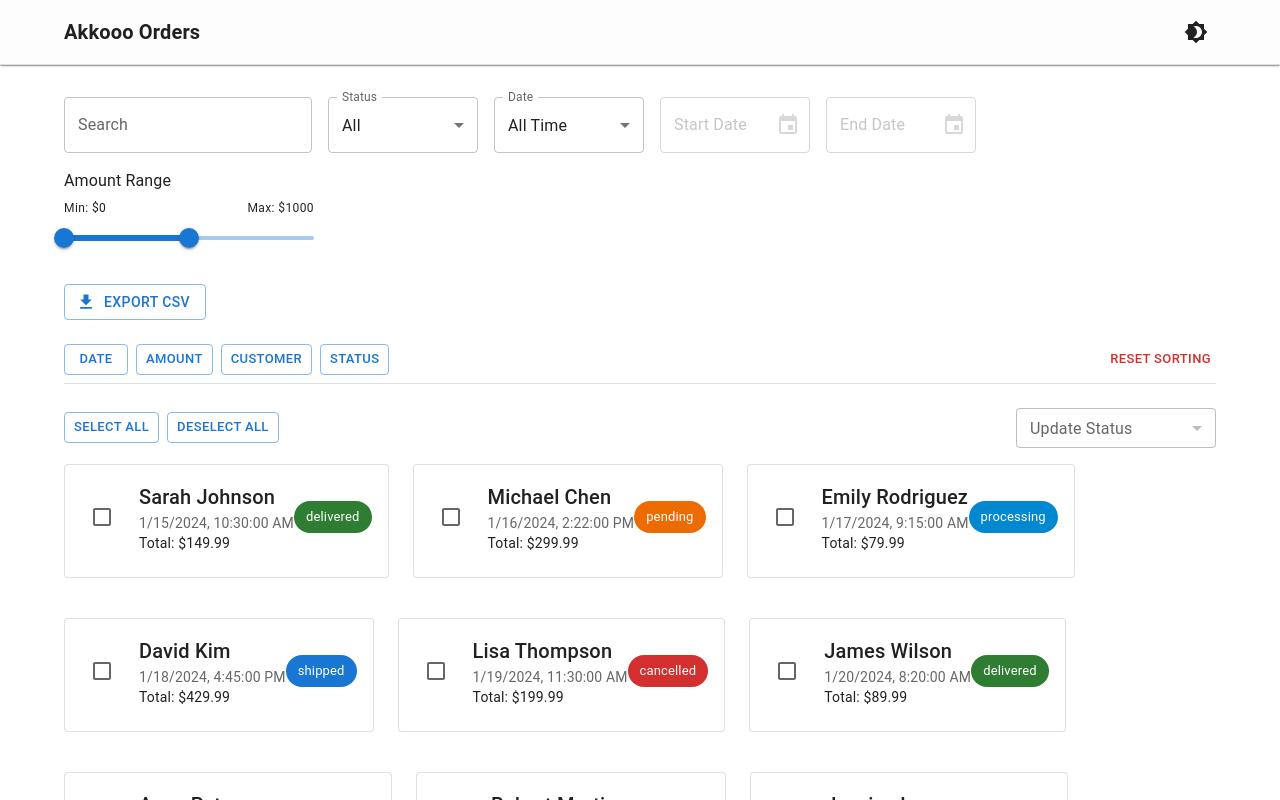
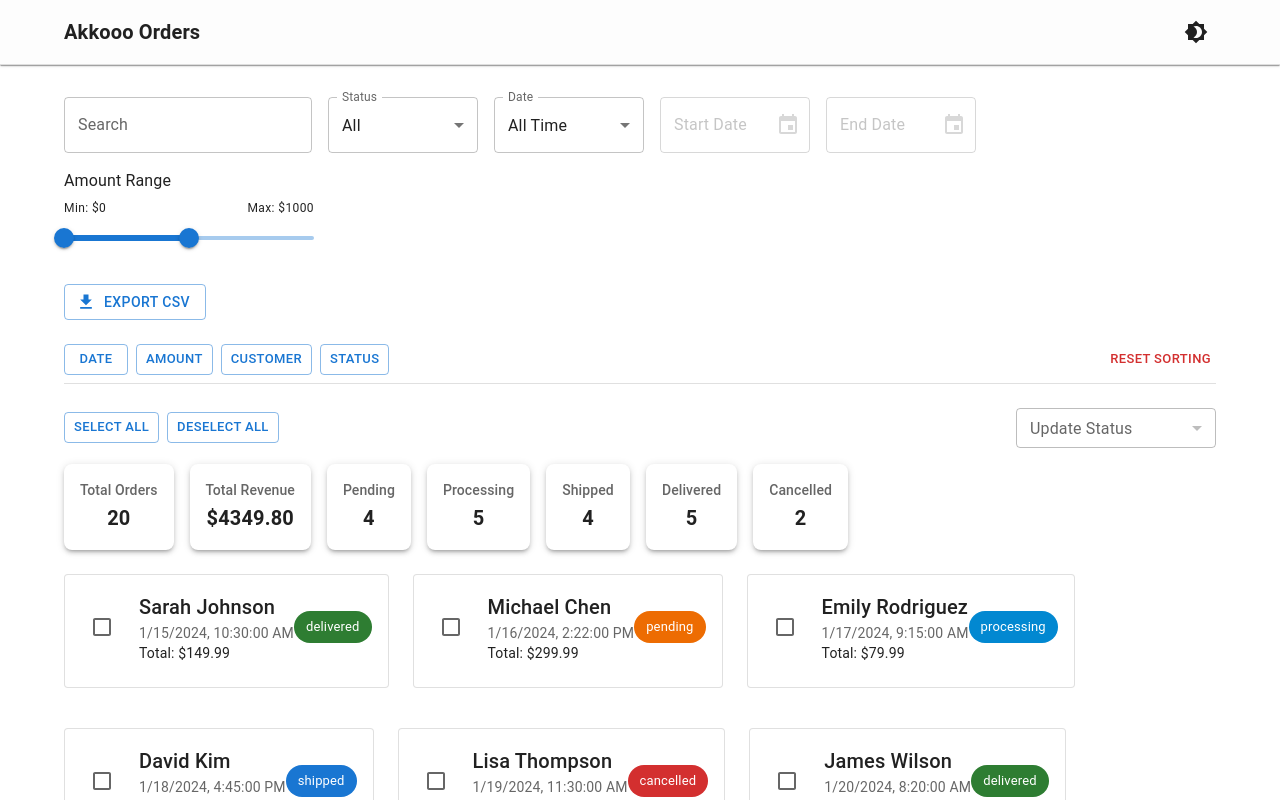
Before and after one commit to Mhamad-Raad/Order-Management-Akkoo-Challenge, a React (Vite) app: page / in a window 1280 px wide. Shown: the top 800 px of the page. Built offline with nearby package versions, Linux system fonts and the light colour scheme.

Commit message:
add analytcal cards

```diff
--- a/src/components/Orders/OrdersList.tsx
+++ b/src/components/Orders/OrdersList.tsx
@@ -13,6 +13,7 @@ import OrderModal from './OrderModal';
 import FilterPanel from '../FilterPanel';
 import SortBar from '../SortBar';
 import ExportCSVButton from '../ExportCSVButton';
+import OrderSummary from './OrdersSummary';
 
 import { type Order } from '../../store/OrderSlices/orderTypes';
 
@@ -246,6 +247,8 @@ const OrdersList = () => {
 
       <BulkActions />
 
+      <OrderSummary />
+
       {filteredOrders.length > 0 ? (
         <>
           <Grid container spacing={3}>
--- /dev/null
+++ b/src/components/Orders/OrdersSummary.tsx
@@ -0,0 +1,61 @@
+import { Paper, Typography, Grid } from '@mui/material';
+import { useSelector } from 'react-redux';
+import { type RootState } from '../../store';
+
+const OrderSummary = () => {
+  const orders = useSelector((state: RootState) => state.orders.orders);
+
+  const totalOrders = orders.length;
+  const totalRevenue = orders.reduce((acc, curr) => acc + curr.total, 0);
+
+  const statusCounts = orders.reduce<Record<string, number>>((acc, curr) => {
+    acc[curr.status] = (acc[curr.status] || 0) + 1;
+    return acc;
+  }, {});
+
+  const summaryData = [
+    { label: 'Total Orders', value: totalOrders },
+    { label: 'Total Revenue', value: `$${totalRevenue.toFixed(2)}` },
+    { label: 'Pending', value: statusCounts['pending'] || 0 },
+    { label: 'Processing', value: statusCounts['processing'] || 0 },
+    { label: 'Shipped', value: statusCounts['shipped'] || 0 },
+    { label: 'Delivered', value: statusCounts['delivered'] || 0 },
+    { label: 'Cancelled', value: statusCounts['cancelled'] || 0 },
+  ];
+
+  return (
+    <Grid container spacing={2} sx={{ mb: 3 }}>
+      {summaryData.map((item) => (
+        <Grid
+          item
+          xs={12}
+          sm={6}
+          md={4}
+          lg={3}
+          key={item.label}
+          {...({} as any)}
+        >
+          <Paper
+            elevation={3}
+            sx={{
+              p: 2,
+              textAlign: 'center',
+              bgcolor: 'background.paper',
+              borderRadius: 2,
+              height: '100%',
+            }}
+          >
+            <Typography variant='subtitle2' color='text.secondary'>
+              {item.label}
+            </Typography>
+            <Typography variant='h6' fontWeight={600}>
+              {item.value}
+            </Typography>
+          </Paper>
+        </Grid>
+      ))}
+    </Grid>
+  );
+};
+
+export default OrderSummary;
```
